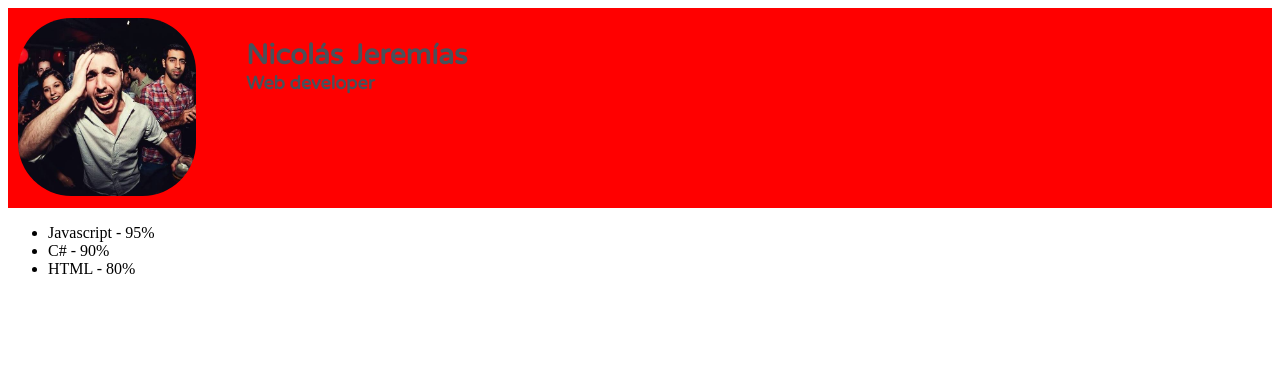
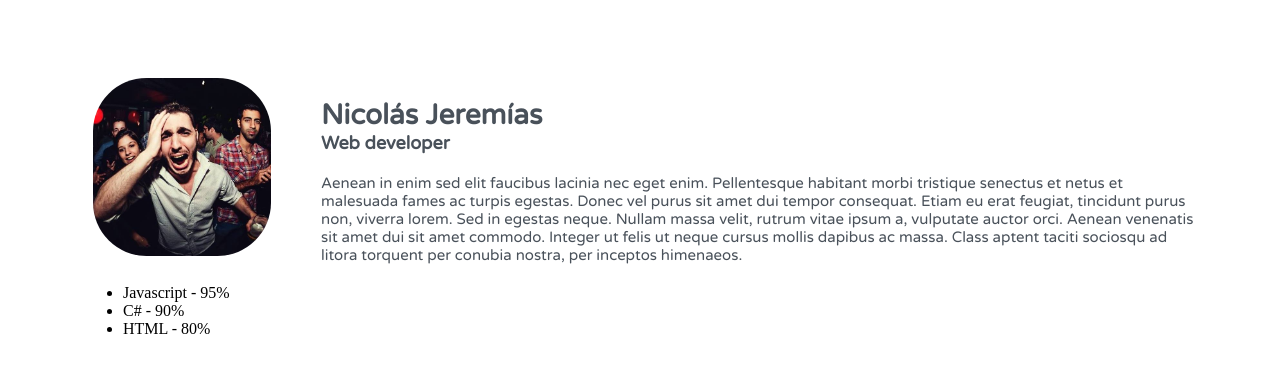
Before and after one commit to niconj/contact-list, an Angular app in the folder portfolio/: page / in a window 1280 px wide. Shown: the top 372 px of the page. Built offline with nearby package versions, Linux system fonts and the light colour scheme.

Commit message:
Add Social component and background image

```diff
--- a/portfolio/src/app/app.module.ts
+++ b/portfolio/src/app/app.module.ts
@@ -5,11 +5,13 @@ import { HttpModule } from '@angular/http';
 
 import { HeaderComponent } from './header/header.component';
 import { SkillsComponent } from './skills/skills.component';
+import { SocialComponent } from './social/social.component';
 
 @NgModule({
   declarations: [
     HeaderComponent,
-    SkillsComponent
+    SkillsComponent,
+    SocialComponent
   ],
   imports: [
     BrowserModule,
@@ -17,6 +19,6 @@ import { SkillsComponent } from './skills/skills.component';
     HttpModule
   ],
   providers: [],
-  bootstrap: [HeaderComponent,SkillsComponent]
+  bootstrap: [HeaderComponent, SkillsComponent]
 })
 export class AppModule { }
--- a/portfolio/src/app/header/header.component.css
+++ b/portfolio/src/app/header/header.component.css
@@ -4,7 +4,7 @@ html, body { width: 100% }
 
 .header {
     /*background:     rgb(245, 245, 245);*/
-    background: red;
+    /*background: lightslategrey;*/
     min-height: 200px;
     width: 100%;
 }
@@ -23,6 +23,13 @@ html, body { width: 100% }
     font-weight: 700;
 }
 
+.header .bio {
+    color: #49515a;
+    margin: 20px 0px 0px 0px;
+    font-size: 15px;
+    font-family: 'Varela Round', sans-serif;
+}
+
 .header .profilePicture{
     width: 178px;
     height: 178px;
--- a/portfolio/src/app/header/header.component.html
+++ b/portfolio/src/app/header/header.component.html
@@ -4,4 +4,7 @@
         <div class="name">{{fullName}}</div>
         <div class="title">{{title}}</div>
     </div>
+    <div class="bio">
+        Aenean in enim sed elit faucibus lacinia nec eget enim. Pellentesque habitant morbi tristique senectus et netus et malesuada fames ac turpis egestas. Donec vel purus sit amet dui tempor consequat. Etiam eu erat feugiat, tincidunt purus non, viverra lorem. Sed in egestas neque. Nullam massa velit, rutrum vitae ipsum a, vulputate auctor orci. Aenean venenatis sit amet dui sit amet commodo. Integer ut felis ut neque cursus mollis dapibus ac massa. Class aptent taciti sociosqu ad litora torquent per conubia nostra, per inceptos himenaeos.
+    </div>
 </div>
--- /dev/null
+++ b/portfolio/src/app/social/social.component.html
@@ -0,0 +1,7 @@
+<div class="social-container">
+  <ul>
+    <li *ngFor="let network of networks">
+      {{network.name}} - {{network.link}}
+    </li>
+  </ul>
+</div>
--- a/portfolio/src/index.html
+++ b/portfolio/src/index.html
@@ -2,14 +2,17 @@
 <html>
 <head>
   <meta charset="utf-8">
-  <title>ContactList</title>
+  <title>njeremias</title>
   <base href="/">
 
   <meta name="viewport" content="width=device-width, initial-scale=1">
   <link rel="icon" type="image/x-icon" href="favicon.ico">
 </head>
 <body>
-  <app-header>Loading...</app-header>
-  <app-skills></app-skills>
+  <div class="container">
+    <app-header>Loading...</app-header>
+    <app-skills></app-skills>
+    <app-social></app-social>
+  </div>
 </body>
 </html>
--- a/portfolio/src/styles.css
+++ b/portfolio/src/styles.css
@@ -1 +1,6 @@
 /* You can add global styles to this file, and also import other style files */
+.container{
+    padding: 60px 75px 0px 75px;
+    background-position: 0 44%;
+    background-image: "./assets/images/background.jpg";
+}
```
Also changed, not shown: portfolio/src/app/social/social.component.ts (added, +14 -0 lines), portfolio/src/app/social/social.component.css (added), portfolio/src/assets/images/background.jpg (added).
